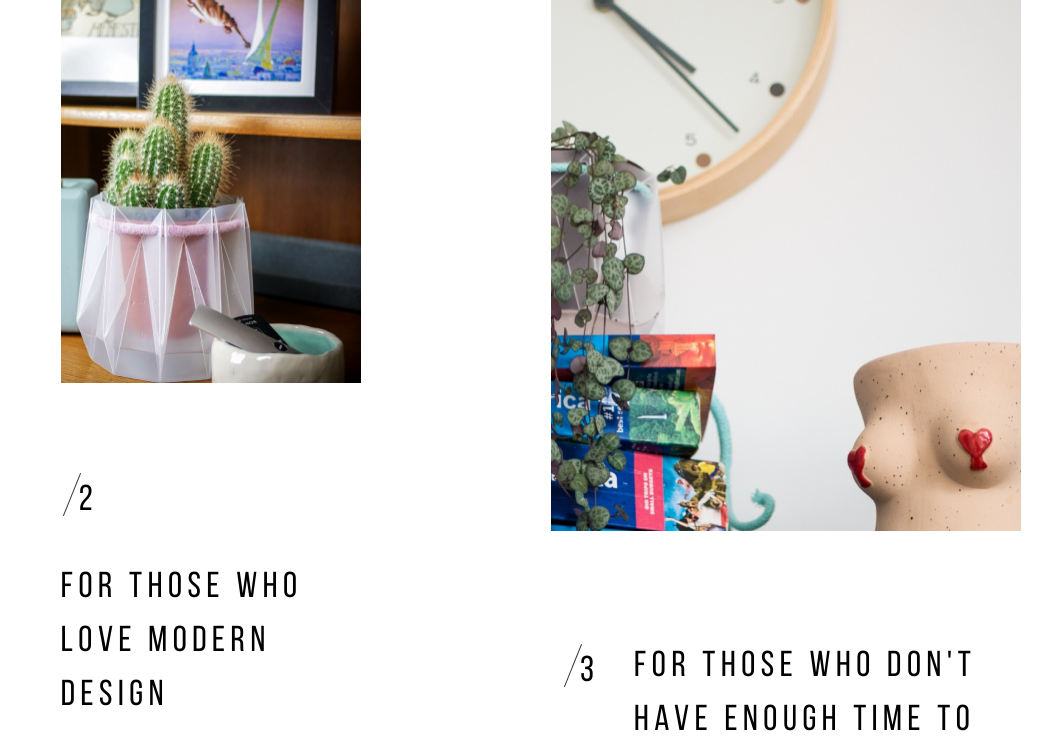
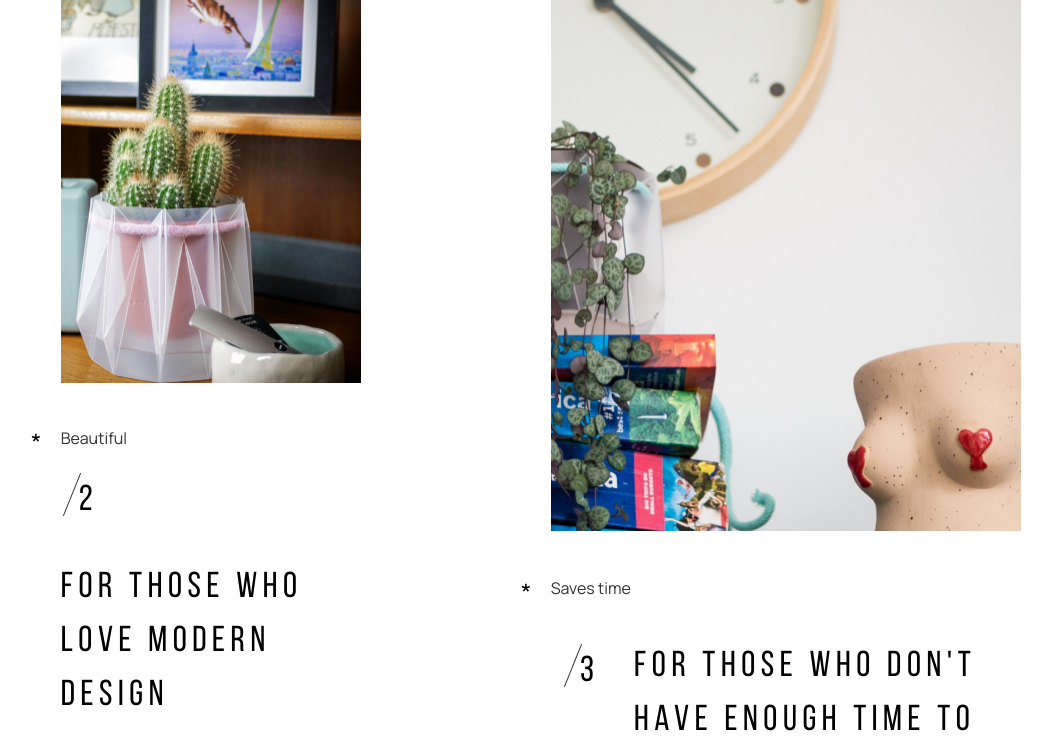
Before and after one commit to Svitlana-Yudina/lending-potr-pots, a React (Create React App) app: page / in a window 1280 px wide. Shown: the part 1567-2304 px from the top of the page, without its empty margins (191-1243 px from the left). Built offline with nearby package versions, Linux system fonts and the light colour scheme.

Commit message:
forWhom fixes

```diff
--- a/src/components/ForWhom/ForWhom.scss
+++ b/src/components/ForWhom/ForWhom.scss
@@ -61,6 +61,69 @@
 
 .about {
   position: relative;
+
+  &__star {
+    display: none;
+    position: absolute;
+    font-family: 'Manrope';
+    font-style: normal;
+    font-weight: 400;
+    font-size: 16px;
+    line-height: 150%;
+
+    color: #333333;
+
+    @include onTablet {
+      display: block;
+      top: 19px;
+    }
+
+    @include onDesktop {
+      top: 0;
+    }
+
+    &::before {
+      position: absolute;
+      top: 25%;
+      content: '';
+      width: 11px;
+      height: 11px;
+      background-image: url('../../images/_.png');
+      background-repeat: no-repeat;
+      background-position: center;
+
+      @include onTablet {
+        left: -15px;
+      }
+
+      @include onDesktop {
+        left: -30px;
+      }
+    }
+
+    &--second {
+      @include onTablet {
+        top: -28px;
+        left: 265px;
+      }
+
+      @include onDesktop {
+        top: 460px;
+        left: 30px;
+      }
+    }
+
+      &--third {
+        @include onTablet {
+          top: 25px;
+        }
+
+        @include onDesktop {
+          top: 715px;
+          left: 0;
+        }
+      }
+    }
 
   &__number {
     margin-bottom: 30px;
--- a/src/components/ForWhom/ForWhom.tsx
+++ b/src/components/ForWhom/ForWhom.tsx
@@ -11,6 +11,7 @@ export const ForWhom: React.FC = () => (
     <article className="forWhom__article about grid">
       <img src="pot1.png" alt="pot 1" className="about__image" />
       <div className="grid__item--desktop_8-5 grid__item--tablet_4-3">
+        <p className="about__star">Robust</p>
         <p className="about__number">1</p>
         <h2 className="about__title">
           For those who value durable things
@@ -25,6 +26,7 @@ export const ForWhom: React.FC = () => (
       <article className="grid__item--desktop_2-4 forWhom__article forWhom__article--second about grid">
         <img src="pot2.png" alt="pot 2" className="about__image about__image--second grid__item--desktop_2-11" />
         <div className="grid__item--desktop_2-11 grid__item--tablet_1-3">
+          <p className="about__star about__star--second">Beautiful</p>
           <p className="about__number about__number--second">2</p>
           <h2 className="about__title">
             For those who love modern design
@@ -38,6 +40,7 @@ export const ForWhom: React.FC = () => (
       <article className="grid__item--desktop_8-5 forWhom__article forWhom__article--third about grid">
         <img src="pot3.png" alt="pot 3" className="about__image about__image--third grid__item--desktop_1-12" />
         <div className="grid__item--tablet_4-3 grid__item--desktop_3-10">
+          <p className="about__star about__star--third">Saves time</p>
           <p className="about__number">3</p>
           <h2 className="about__title">
             For those who don&apos;t have enough time to regular water indoor plants
```
Also changed, not shown: src/images/_.png (added).
